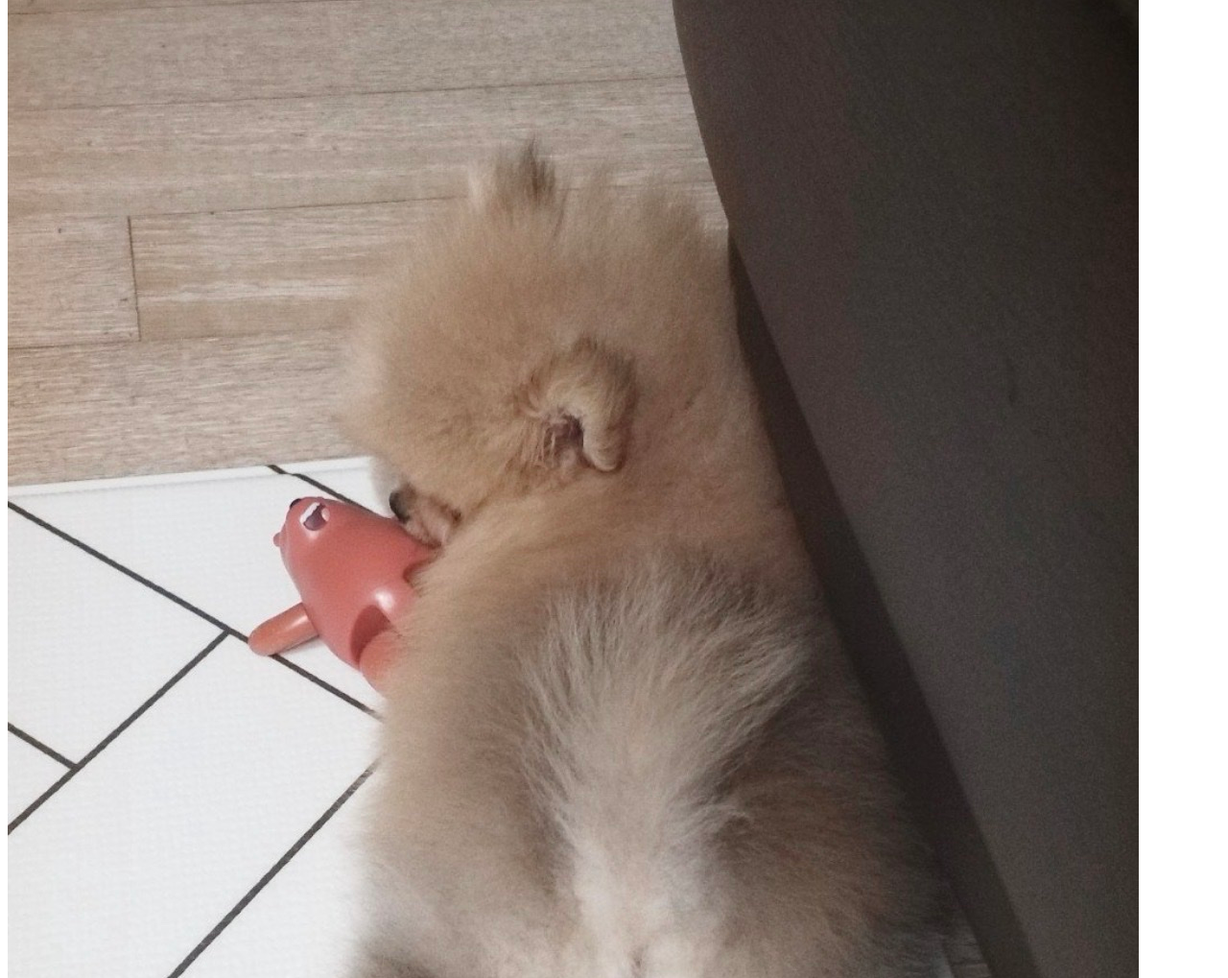
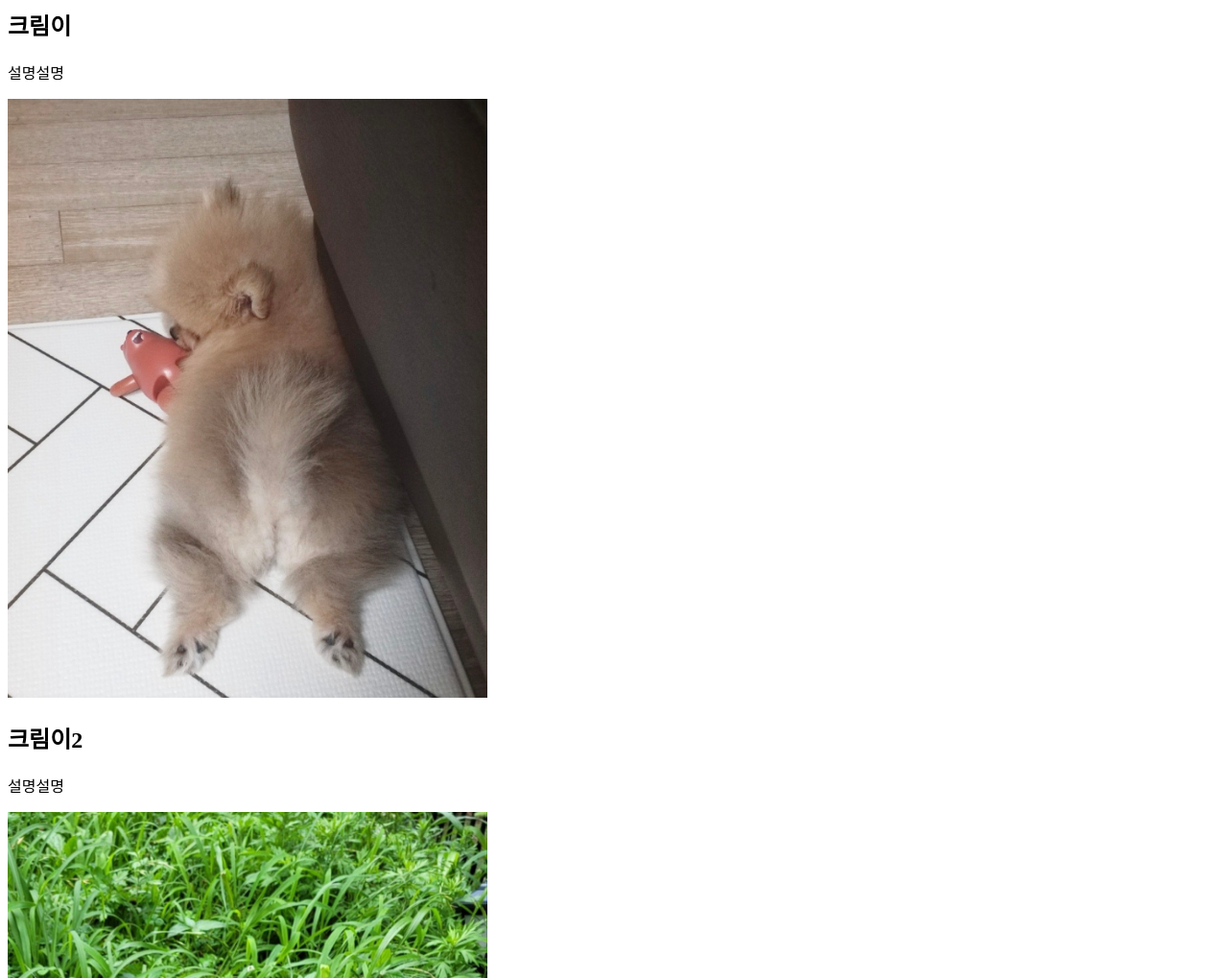
Before and after one commit to bean0706/bean0706.github.io, a plain HTML site: page index.html in a window 1280 px wide. Shown: the part 81-1100 px from the top of the page at 96% size. Drawn offline with Linux system fonts and the light colour scheme.

Commit message:
Add files via upload

```diff
--- a/index.html
+++ b/index.html
@@ -6,10 +6,29 @@
     <meta name="viewport" content="width=, initial-scale=1.0">
     <title>Document</title>
 </head>
+<h1>박태현 첫홈페이지</h1>
 
 <body>
-    박태현 첫홈페이지
-    <img src="./m01.jpg" alt="">
+    <section>
+        <h2>크림이</h2>
+        <p>설명설명</p>
+        <img src="./m01.jpg" alt="" width="500">
+
+        <h2>크림이2</h2>
+        <p>설명설명</p>
+        <img src="./m02.jpg" alt="" width="500">
+
+        <h2>다람쥐</h2>
+        <p>설명설명</p>
+        <img src="./m03.jpg" alt="" width="500">
+
+        <h2>강아지</h2>
+        <p>설명설명</p>
+        <img src="./m04.jpg" alt="" width="500">
+    </section>
+
+
+
 </body>
 
 </html>
```
